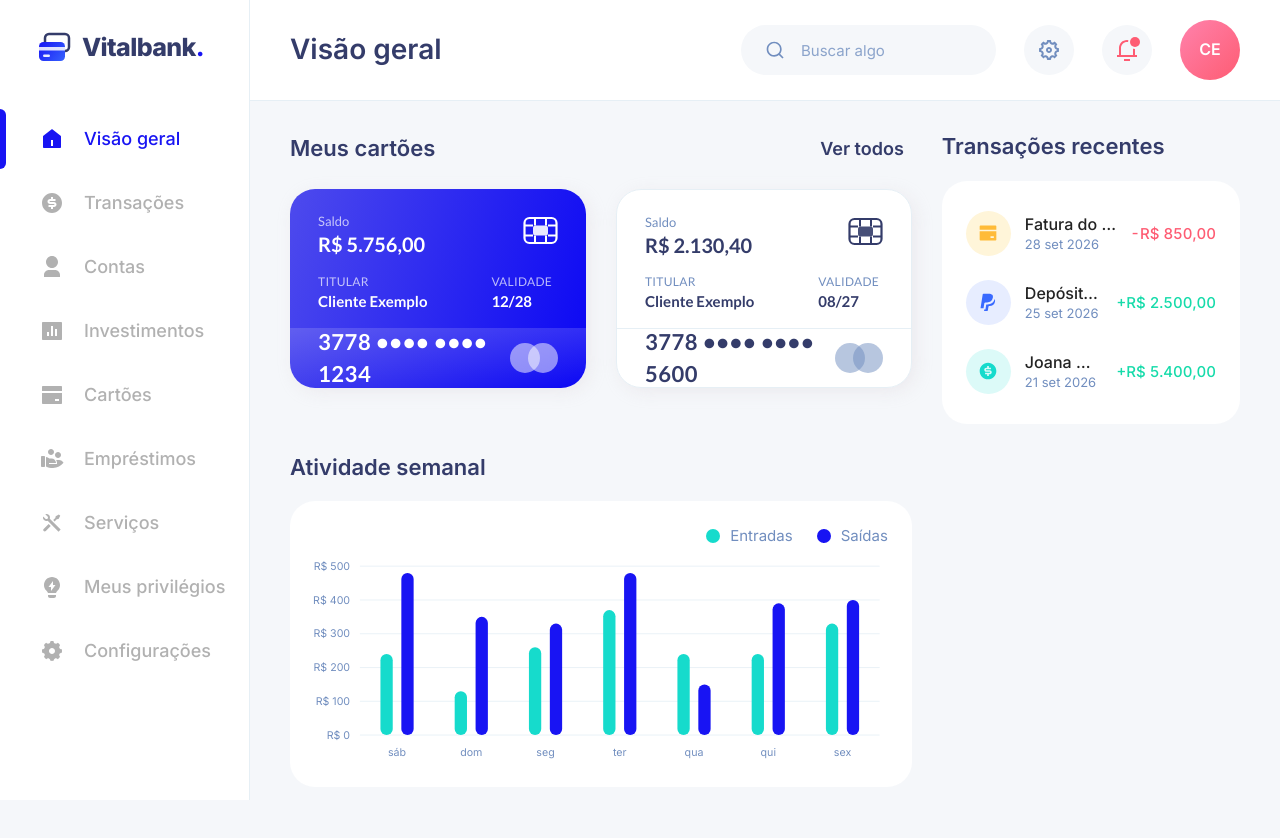
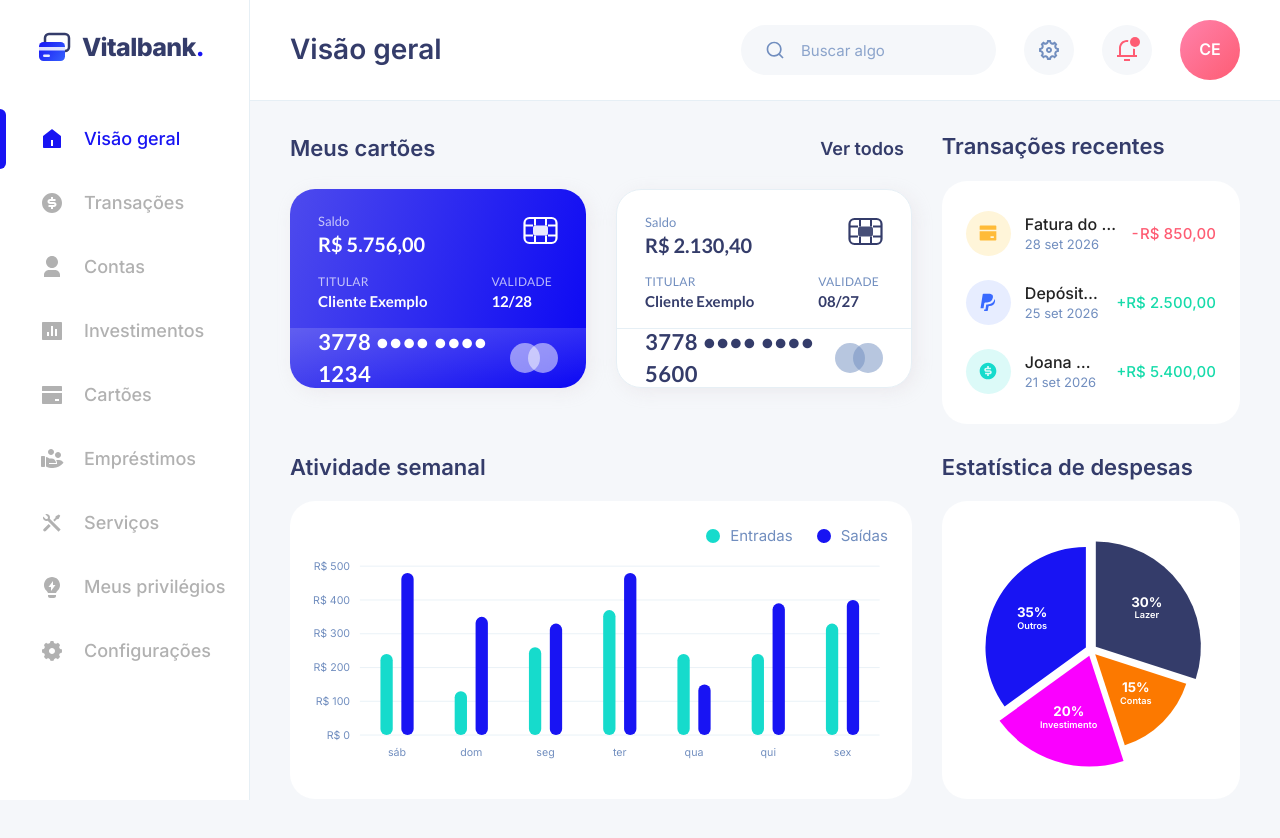
Before and after one commit to VictorNascimento14/Vitalbank, a Next.js app: page / in a window 1280 px wide. Shown: the top 838 px of the page. Built offline with nearby package versions, Linux system fonts and the light colour scheme.

Commit message:
feat(visao-geral): bloco Estatística de despesas (#68)

```diff
--- a/src/app/(painel)/page.tsx
+++ b/src/app/(painel)/page.tsx
@@ -1,19 +1,22 @@
-import { atividadeSemanal, listarCartoes, listarTransacoes } from "@/dados";
+import { atividadeSemanal, despesasPorCategoria, listarCartoes, listarTransacoes } from "@/dados";
 import { AtividadeSemanal } from "@/telas/visao-geral/AtividadeSemanal";
+import { EstatisticaDeDespesas } from "@/telas/visao-geral/EstatisticaDeDespesas";
 import { MeusCartoes } from "@/telas/visao-geral/MeusCartoes";
 import { TransacoesRecentes } from "@/telas/visao-geral/TransacoesRecentes";
 
 export default async function VisaoGeral() {
-  const [cartoes, recentes, semana] = await Promise.all([
+  const [cartoes, recentes, semana, despesas] = await Promise.all([
     listarCartoes(),
     listarTransacoes({ limite: 3 }),
     atividadeSemanal(),
+    despesasPorCategoria(),
   ]);
   return (
     <div className="grid gap-6 lg:gap-[30px] xl:grid-cols-[minmax(0,73fr)_minmax(0,35fr)]">
       <MeusCartoes cartoes={cartoes} />
       <TransacoesRecentes transacoes={recentes} />
       <AtividadeSemanal dias={semana} />
+      <EstatisticaDeDespesas despesas={despesas} />
     </div>
   );
 }
--- a/src/app/globals.css
+++ b/src/app/globals.css
@@ -29,6 +29,8 @@
   --alerta: #ffbb38;
   --laranja: #feaa09;
   --rosa: #ff82ac;
+  --magenta: #fa00ff;
+  --tangerina: #fc7900;
 
   --amarelo-claro: #fff5d9;
   --azul-claro: #e7edff;
@@ -67,6 +69,8 @@
   --color-alerta: var(--alerta);
   --color-laranja: var(--laranja);
   --color-rosa: var(--rosa);
+  --color-magenta: var(--magenta);
+  --color-tangerina: var(--tangerina);
 
   --color-amarelo-claro: var(--amarelo-claro);
   --color-azul-claro: var(--azul-claro);
--- a/src/dados/index.ts
+++ b/src/dados/index.ts
@@ -4,6 +4,7 @@
  */
 import { ATIVIDADE_SEMANAL } from "./sementes/atividade";
 import { CARTOES } from "./sementes/cartoes";
+import { DESPESAS_POR_CATEGORIA } from "./sementes/despesas";
 import { TRANSACOES } from "./sementes/transacoes";
 import type { Cartao, Transacao } from "./tipos";
 
@@ -20,3 +21,7 @@ export async function listarTransacoes(opcoes: { limite?: number } = {}): Promis
 export async function atividadeSemanal() {
   return ATIVIDADE_SEMANAL;
 }
+
+export async function despesasPorCategoria() {
+  return DESPESAS_POR_CATEGORIA;
+}
--- /dev/null
+++ b/src/dados/sementes/despesas.ts
@@ -0,0 +1,7 @@
+/** Para onde foi o dinheiro no mês, em centavos (kit: "Expense Statistics"). */
+export const DESPESAS_POR_CATEGORIA: readonly { categoria: string; total: number }[] = [
+  { categoria: "Lazer", total: 90000 },
+  { categoria: "Contas", total: 45000 },
+  { categoria: "Investimento", total: 60000 },
+  { categoria: "Outros", total: 105000 },
+];
--- /dev/null
+++ b/src/telas/visao-geral/EstatisticaDeDespesas.tsx
@@ -0,0 +1,26 @@
+import type { despesasPorCategoria } from "@/dados";
+import { Bloco, GraficoDePizza, TituloDeSecao } from "@/ui";
+
+type Dados = Awaited<ReturnType<typeof despesasPorCategoria>>;
+
+/** Cor e raio de cada fatia na ordem do kit: a maior fatia não é a mais longa. */
+const ESTILO = [
+  { cor: "tinta", raio: 0.9 },
+  { cor: "tangerina", raio: 0.82 },
+  { cor: "magenta", raio: 0.95 },
+  { cor: "primaria", raio: 0.86 },
+];
+
+export function EstatisticaDeDespesas({ despesas }: { despesas: Dados }) {
+  return (
+    <section aria-labelledby="estatistica-de-despesas" className="flex flex-col">
+      <TituloDeSecao id="estatistica-de-despesas">Estatística de despesas</TituloDeSecao>
+      <Bloco className="flex flex-1 items-center justify-center">
+        <GraficoDePizza
+          titulo="Despesas do mês por categoria"
+          fatias={despesas.map((d, i) => ({ nome: d.categoria, valor: d.total, ...ESTILO[i % ESTILO.length] }))}
+        />
+      </Bloco>
+    </section>
+  );
+}
```
Also changed, not shown: 1 other file (tests, documents, lock files or other folders).
